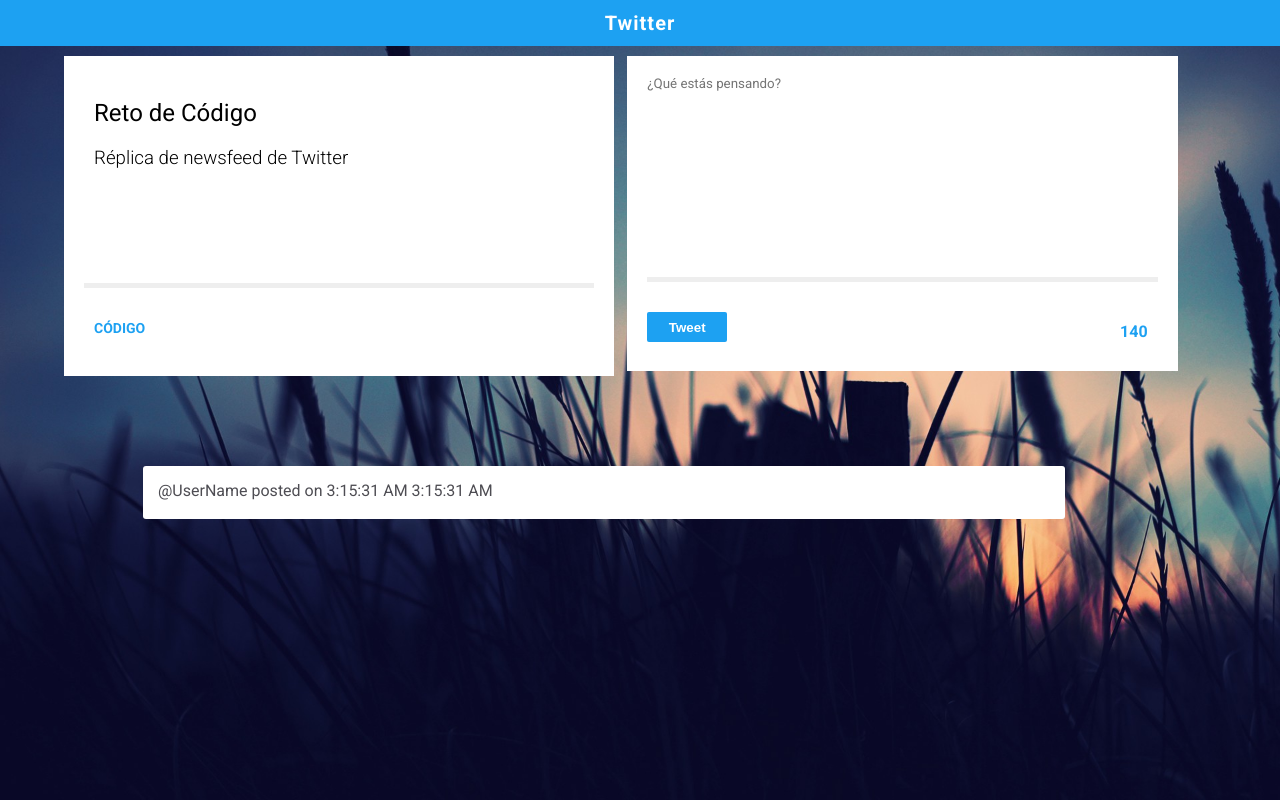
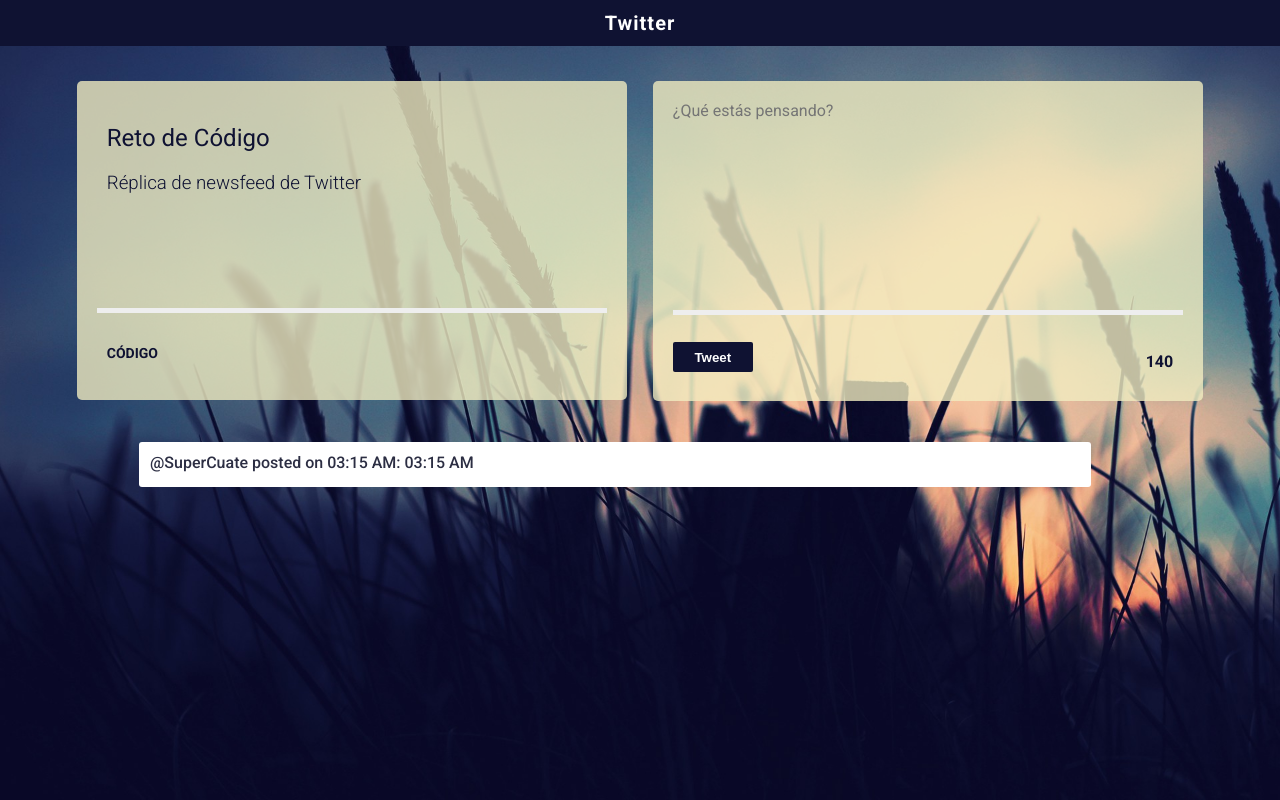
Before and after one commit to SabrinaVillalobos/Twitter, a plain HTML site: page index.html in a window 1280 px wide. Both pictures are taken after a click on the button "Tweet". Drawn offline with Linux system fonts and the light colour scheme.

Commit message:
new layout

```diff
--- a/assets/css/main.css
+++ b/assets/css/main.css
@@ -10,7 +10,7 @@
 header {
     width: 100%;
     height: 46px;
-    background-color: #1DA1F2;
+    background-color: #0F1232;
     color: #fff;
 }
 h1 {
@@ -25,27 +25,31 @@
     margin-top: 13px;
     padding-left: 30px;
     font-weight: 400;
+    color:#0F1232;
 }
 h3 {
     margin-top: 13px;
     padding-left: 30px;
     font-weight: 300;
     padding-bottom: 94px;
+    color:#0F1232;
 }
 div.boxleft { /*no darle altura para que crezca con el text area*/
 
-    margin-left: 5%;
+    margin-left: 6%;
     width: 43%;
     height: 320px;
-    background-color: #fff;
-    margin-top: 10px;
+    background-color: rgba(243, 238, 193, 0.79);
+    margin-top: 35px;
     float: left;
+    height: 319px;
+    border-radius: 5px;
 }
 a {
     text-decoration: none;
     font-weight: 500;
     font-size: 14px;
-    color: #1DA1F2;
+    color:#0F1232;
     display: block;
     padding-left: 30px;
     padding-top: 4%;
@@ -60,16 +64,17 @@
     height: 5px;
 }
 form {
-    margin-top: 10px;
-    margin-left: 49%;
+    margin-top: 35px;
+    margin-left: 51%;
     width: 43%;
-    background-color: #fff;
+    background-color: rgba(243, 238, 193, 0.79);
     overflow: hidden;
+    border-radius: 5px;
 }
 textarea {
     border-radius: 1em;
     border: none;
-    width: 70%;
+    width: 88.5%;
     margin: 0 auto;
     padding-top: 20px;
     padding-left: 20px;
@@ -77,9 +82,12 @@
     outline: none;
     resize: none;
     overflow-y: hidden;
+    font-size: 16px;
+    background-color:rgba(243, 238, 193, 0);
+    color:#0F1232;
 }
 #btn {
-    background-color: #1DA1F2;
+    background-color: #0F1232;
     color: #fff;
     border: 0;
     border-radius: 2px;
@@ -90,24 +98,26 @@
 }
 .buthr {
     margin: 20px;
-    margin-bottom: 10px;
+    margin-bottom: 7px;
     background-color: #eee;
     border: 0 none;
     color: #eee;
     height: 5px;
-    margin-top: 180px;
+    margin-top: 184px;
 }
 #cont div {
     display: inline-block;
     margin-bottom: 20px;
     background-color: #FFF;
     padding-bottom: 2px;
-    margin: 15px;
+    margin: 11px;
     border-radius: 3px;
-    width: 90%;
+    width: 93%;
+    color:#2C2E43;
+    font-weight: 500;
 }
 #cont {
-    padding-top: 80px;
+    padding-top: 30px;
     border-radius: 3px;
     width: 80%;
     margin: 0 auto;
@@ -126,6 +136,6 @@
     float: right;
     text-align: right;
     padding: 30px;
-    color: #1DA1F2;
+    color: #0F1232;
     font-weight: 600;
 }
--- a/assets/js/app.js
+++ b/assets/js/app.js
@@ -3,7 +3,10 @@
 function textArea() {
 
     var d = new Date(); //agregar hora antes del comentario
-    var n = d.toLocaleTimeString();
+    var n = d.toLocaleTimeString([], {
+        hour: '2-digit',
+        minute: '2-digit'
+    }); //quitar los segundos del string hora hh:mm:ss
     document.getElementById("comment").innerHTML = n;
 
     //guardar texto ingresado en una variable
@@ -25,7 +28,7 @@
     }
 
     //nodos de texto del textarea
-    var textNewComment = document.createTextNode("@UserName" + " " + "posted on" + " " + n + " " + "\n" + comments);
+    var textNewComment = document.createTextNode("@SuperCuate" + " " + "posted on" + " " + n + ":  " + comments);
     var contenedorElemento = document.createElement('div');
     contenedorElemento.appendChild(textNewComment);
     newComments.appendChild(contenedorElemento);
@@ -50,13 +53,13 @@
     var characters = element.value.length;
     var remain = 140 - characters;
     if (characters >= 120 && characters <= 129) { //Si pasa los 120 caracteres, mostrar el contador con OTRO color.
-        counter.style.color = "#D02BFF";
+        counter.style.color = "#743D7B";
     } else if (characters >= 130 && characters <= 139) {
-        counter.style.color = "#FFD21F"; //Si pasa los 130 caracteres, mostrar el contador con OTRO color.
+        counter.style.color = "#ED7513"; //Si pasa los 130 caracteres, mostrar el contador con OTRO color.
     } else if (characters >= 140) {
         counter.style.color = "red"; //si pasa el máximo, en rojo
     } else {
-        counter.style.color = "#1DA1F2"; //de no cumplir nada de lo anterior, celeste (el color default)
+        counter.style.color = "#0F1232"; //de no cumplir nada de lo anterior, celeste (el color default)
     }
     document.getElementById("counter").innerHTML = remain; //el contenido del contador es 140 menos el numero de letras
 
@@ -65,7 +68,9 @@
 document.getElementById("btn").addEventListener("click", resetCharCount);
 
 function resetCharCount() {
-    counter.textContent = "140"; //se resetea el contador de caracteres al apretar el botón
+    counter.textContent = "140"; //se resetea el numero del contador de caracteres al apretar el botón
+    counter.style.color = "#0F1232" //se resetea el color del contador de caracteres al apretar el botón
+    textarea.style.height = "auto" //resetea la altura del textarea
 
 }
 
--- a/index.html
+++ b/index.html
@@ -5,25 +5,26 @@
       <title>Twitter</title>
       <link rel="stylesheet" href="assets/css/main.css">
       <link href="https://fonts.googleapis.com/css?family=Roboto:100,300,400,500,700,900" rel="stylesheet">
+      <link rel="icon" href="assets/icon/favicon.ico"><!--icono de la pestaña-->
    </head>
    <body>
       <header>
          <h1>Twitter</h1>
       </header>
-      <div class= "boxleft">
+      <div class= "boxleft"><!--inicio de contenedor de la izquierda-->
          <h2>Reto de Código</h2>
          <h3>Réplica de newsfeed de Twitter</h3>
          <hr>
          <a href="https://github.com/SabrinaVillalobos/Twitter/blob/master/assets/js/app.js">CÓDIGO</a>
-      </div>
-      <div class= "boxright">
+      </div><!--fin de contenedor de la izquierda-->
+      <div class= "boxright"><!--inicio contenedor de la derecha, con el form y botón-->
          <form>
             <textarea class="txt" id="comment" placeholder="¿Qué estás pensando?"  rows="1" cols="60"></textarea>
             <hr class="buthr">
             <button type="button" id="btn">Tweet</button><span id="counter">140</span>
          </form>
-      </div>
-      <div id="cont"></div>
+      </div><!--fin de contenedor de la derecha-->
+      <div id="cont"></div><!--div conenedor de comentarios-->
       <script type="text/javascript" src="assets/js/app.js"></script>
    </body>
 </html>
```
Also changed, not shown: assets/icon/favicon.ico (added).
